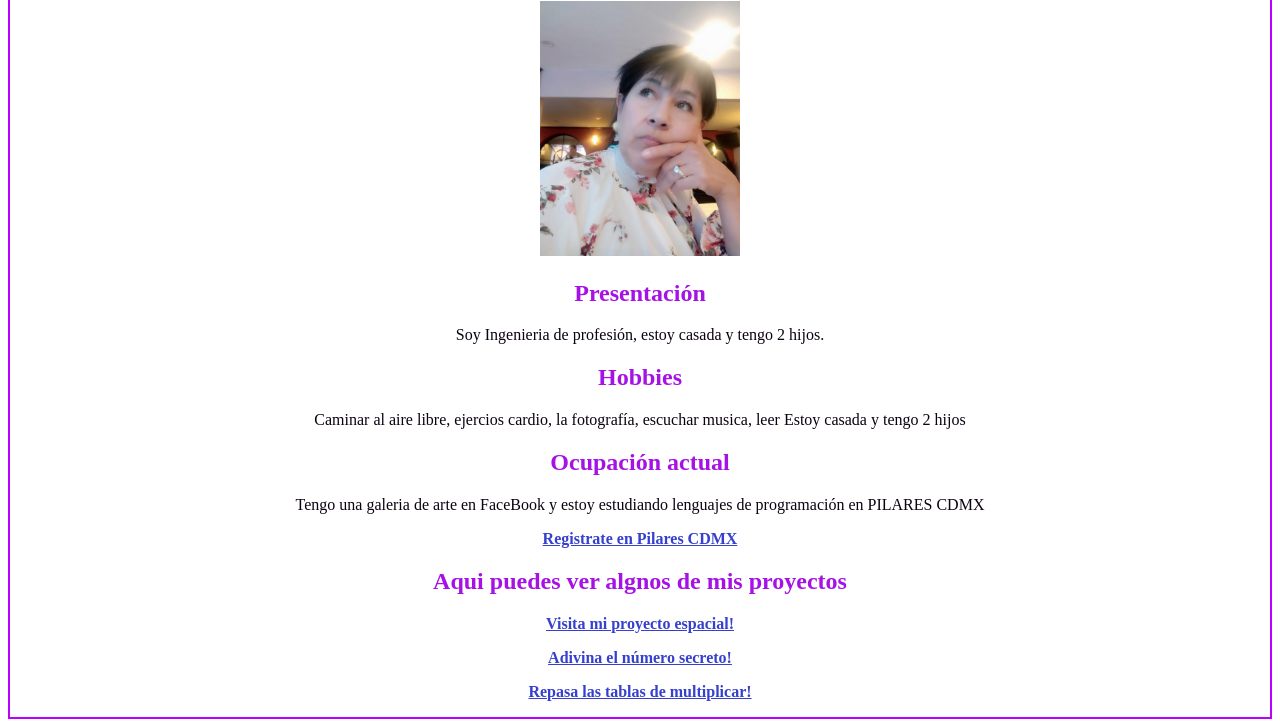
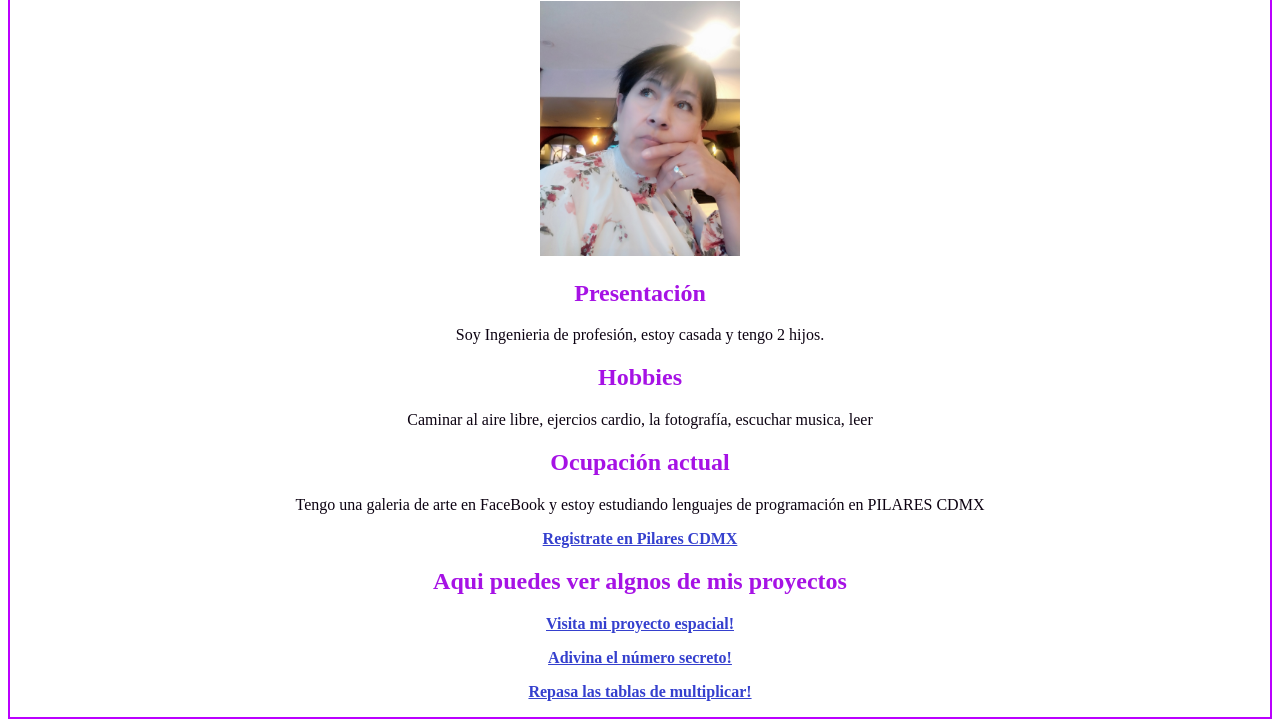
Before and after one commit to Ross225/Ross, a plain HTML site: page index.html in a window 1280 px wide. Shown: the part 136-863 px from the top of the page. Drawn offline with Linux system fonts and the light colour scheme.

Commit message:
Update index.html

```diff
--- a/index.html
+++ b/index.html
@@ -22,8 +22,7 @@
                                     <p>Soy Ingenieria de profesión, estoy casada y tengo 2 hijos.
                                        </p>
                                     <h2>Hobbies</h2>
-                                        <p>Caminar al aire libre, ejercios cardio, la fotografía, escuchar musica, leer                           Estoy casada y tengo 2 hijos
-                                          </p>
+                                        <p>Caminar al aire libre, ejercios cardio, la fotografía, escuchar musica, leer</p>
 
                                     <h2>Ocupación actual</h2>
                                     <p>Tengo una galeria de arte en FaceBook y estoy estudiando lenguajes de programación en PILARES CDMX
```
